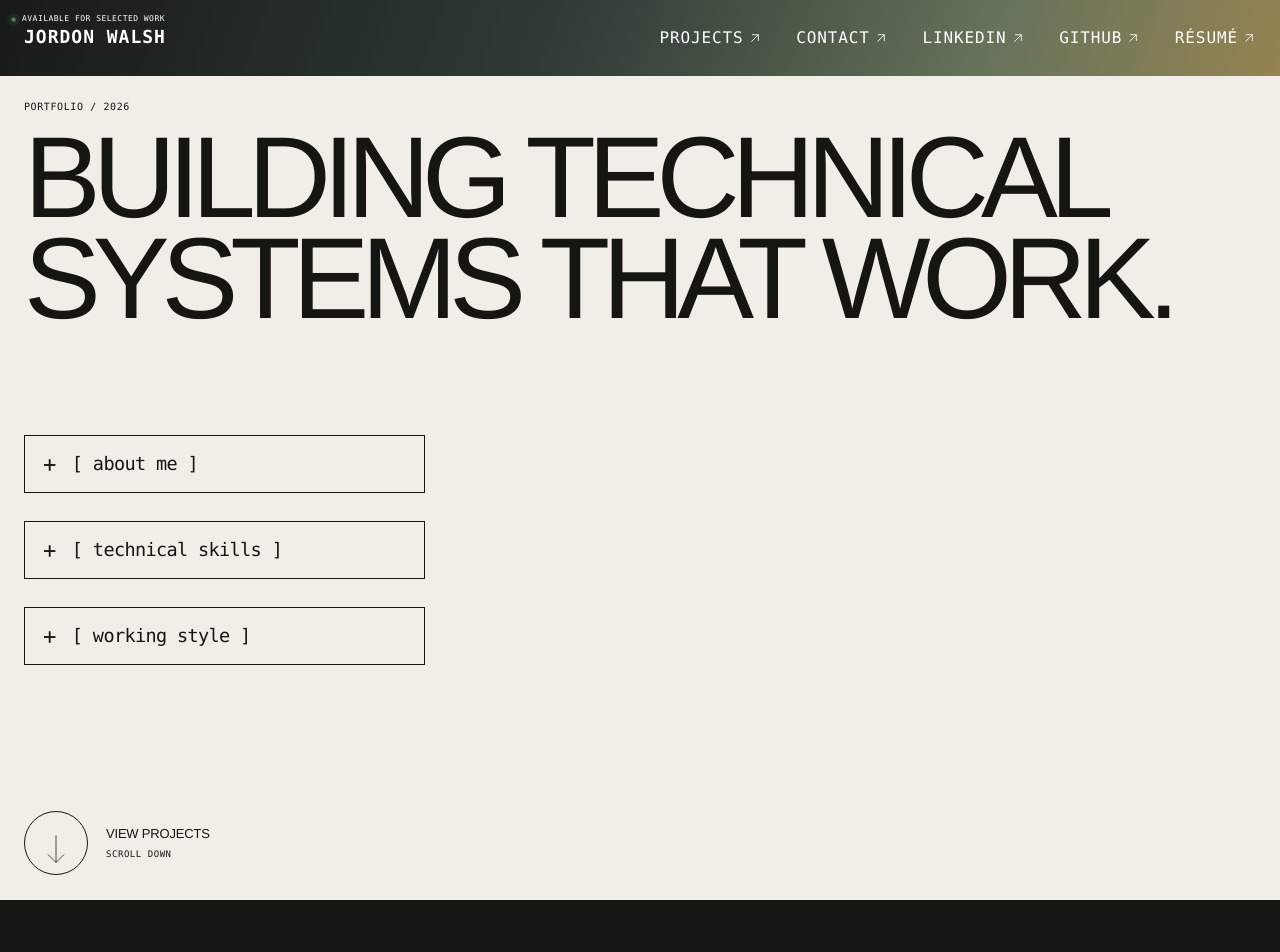
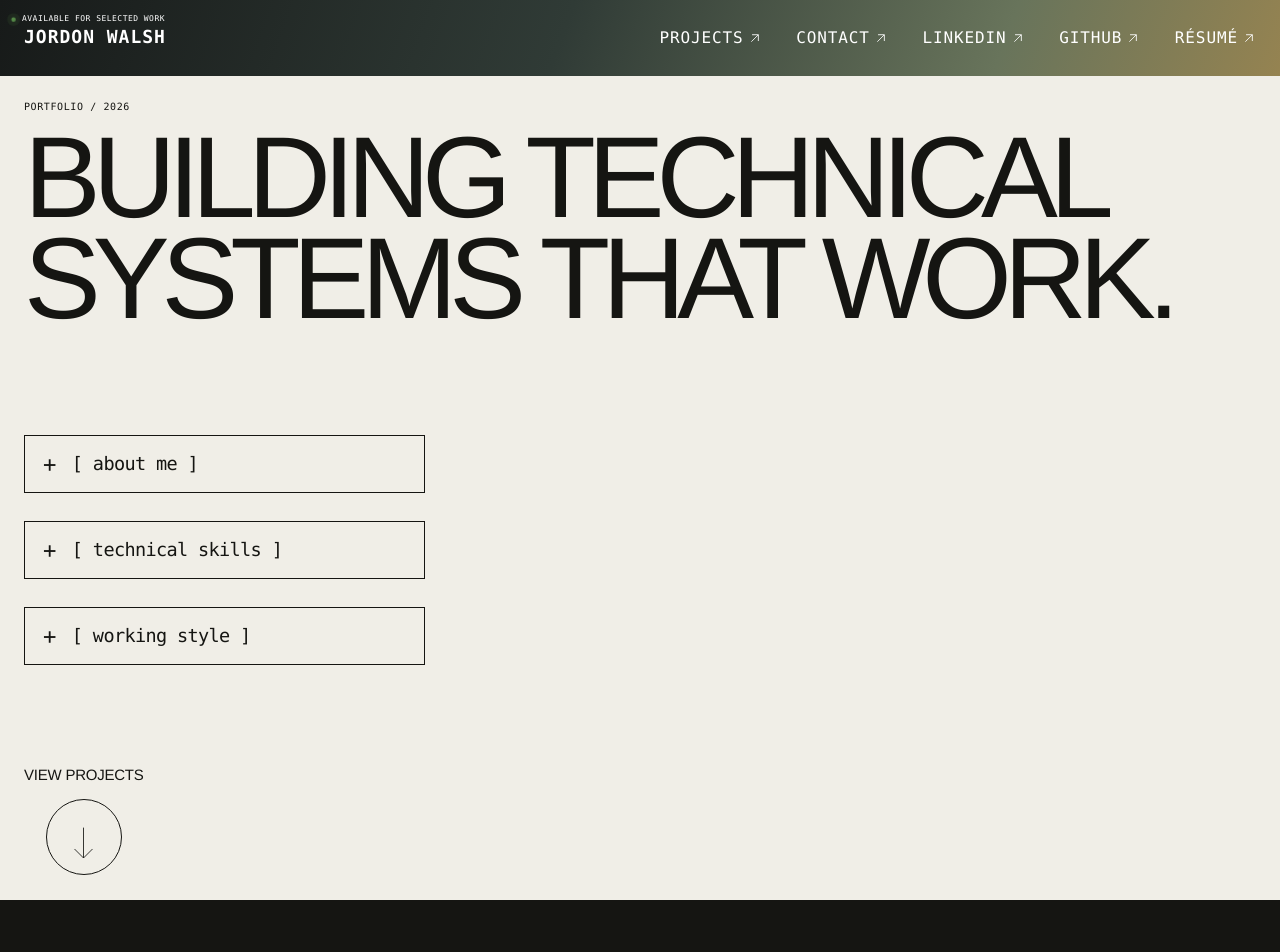
Before and after one commit to InvoluntaryRecombinator/portfolio-page, a Next.js app: page / in a window 1280 px wide. Shown: the top 952 px of the page. Built offline with nearby package versions, Linux system fonts and the light colour scheme.

Commit message:
Refine project labels and hero cue

```diff
--- a/app/globals.css
+++ b/app/globals.css
@@ -690,19 +690,21 @@ a:focus-visible {
 
 .scroll-cue {
   display: flex;
+  flex-direction: column;
   grid-column: 1 / 4;
   grid-row: 4;
-  gap: 18px;
+  gap: 12px;
   align-items: center;
   align-self: end;
   width: max-content;
+  text-align: center;
   padding: 18px 0 25px;
 }
 
 .scroll-arrow {
   display: grid;
-  width: 64px;
-  height: 64px;
+  width: 76px;
+  height: 76px;
   place-items: center;
   border: 1px solid var(--ink);
   border-radius: 50%;
@@ -710,8 +712,8 @@ a:focus-visible {
 }
 
 .scroll-arrow svg {
-  width: 24px;
-  height: 34px;
+  width: 27px;
+  height: 38px;
   overflow: visible;
 }
 
@@ -722,21 +724,14 @@ a:focus-visible {
 }
 
 .scroll-cue-copy {
-  display: flex;
-  flex-direction: column;
-  gap: 5px;
+  display: grid;
+  place-items: center;
 }
 
 .scroll-cue-copy strong {
-  font-size: 13px;
+  font-size: 15px;
   font-weight: 560;
   letter-spacing: -0.015em;
-}
-
-.scroll-cue-copy small {
-  font-family: ui-monospace, SFMono-Regular, Menlo, Monaco, Consolas, monospace;
-  font-size: 9px;
-  letter-spacing: 0.06em;
 }
 
 .scroll-cue:hover .scroll-arrow {
--- a/app/portfolio.tsx
+++ b/app/portfolio.tsx
@@ -1254,11 +1254,10 @@ export default function Portfolio() {
             />
 
             <a className="scroll-cue hero-reveal" href="#work">
-              <span className="scroll-arrow"><ScrollArrow /></span>
               <span className="scroll-cue-copy">
                 <strong>VIEW PROJECTS</strong>
-                <small>SCROLL DOWN</small>
               </span>
+              <span className="scroll-arrow"><ScrollArrow /></span>
             </a>
           </div>
         </section>
@@ -1331,7 +1330,7 @@ export default function Portfolio() {
           className="case-overlay"
           role="dialog"
           aria-modal="true"
-          aria-label={`${selectedProject.title} case study`}
+          aria-label={`${selectedProject.title} project ${selectedProject.number}`}
           style={{
             "--project-bg": selectedProject.background,
             "--project-fg": selectedProject.foreground,
@@ -1341,7 +1340,7 @@ export default function Portfolio() {
           <div className="case-scroller">
             <header className="case-header">
               <span>{siteContent.name}</span>
-              <span>CASE STUDY / {selectedProject.number}</span>
+              <span>PROJECT / {selectedProject.number}</span>
               <button ref={closeButton} onClick={closeProject} aria-label="Close project">
                 CLOSE <span className="close-icon">×</span>
               </button>
```
Also changed, not shown: 1 other file (tests, documents, lock files or other folders).
